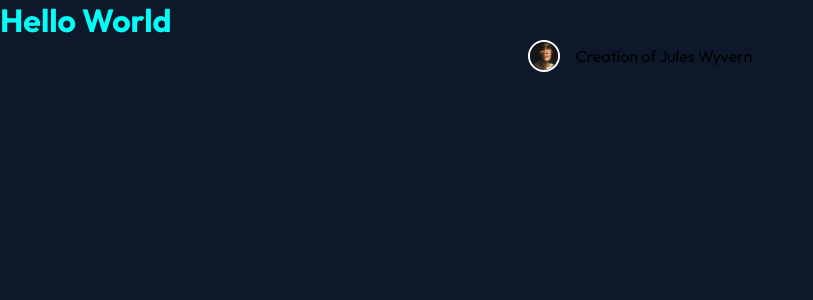
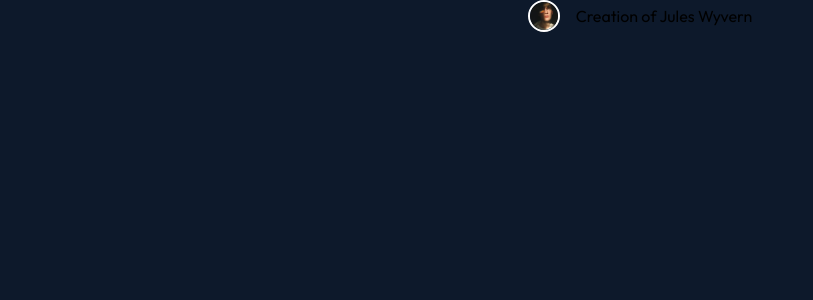
Before and after one commit to TheTreeveloper/NFT-preview-card-component, a React (Vite) app in the folder react-app/: page / in a window 1280 px wide. Shown: the top 300 px of the page, without its empty margins (0-813 px from the left). Built offline with nearby package versions, Linux system fonts and the light colour scheme.

Commit message:
Added the card element

```diff
--- a/react-app/src/App.jsx
+++ b/react-app/src/App.jsx
@@ -4,8 +4,10 @@ import {Creator} from "./creator";
 function App () {
     return (
         <>
-        <h1>Hello World</h1>
-        <Creator name = "Jules Wyvern"/>
+        <div className="parent-container">
+            <Creator name = "Jules Wyvern"/>
+        </div>
+
         </>
     );
 }
```
